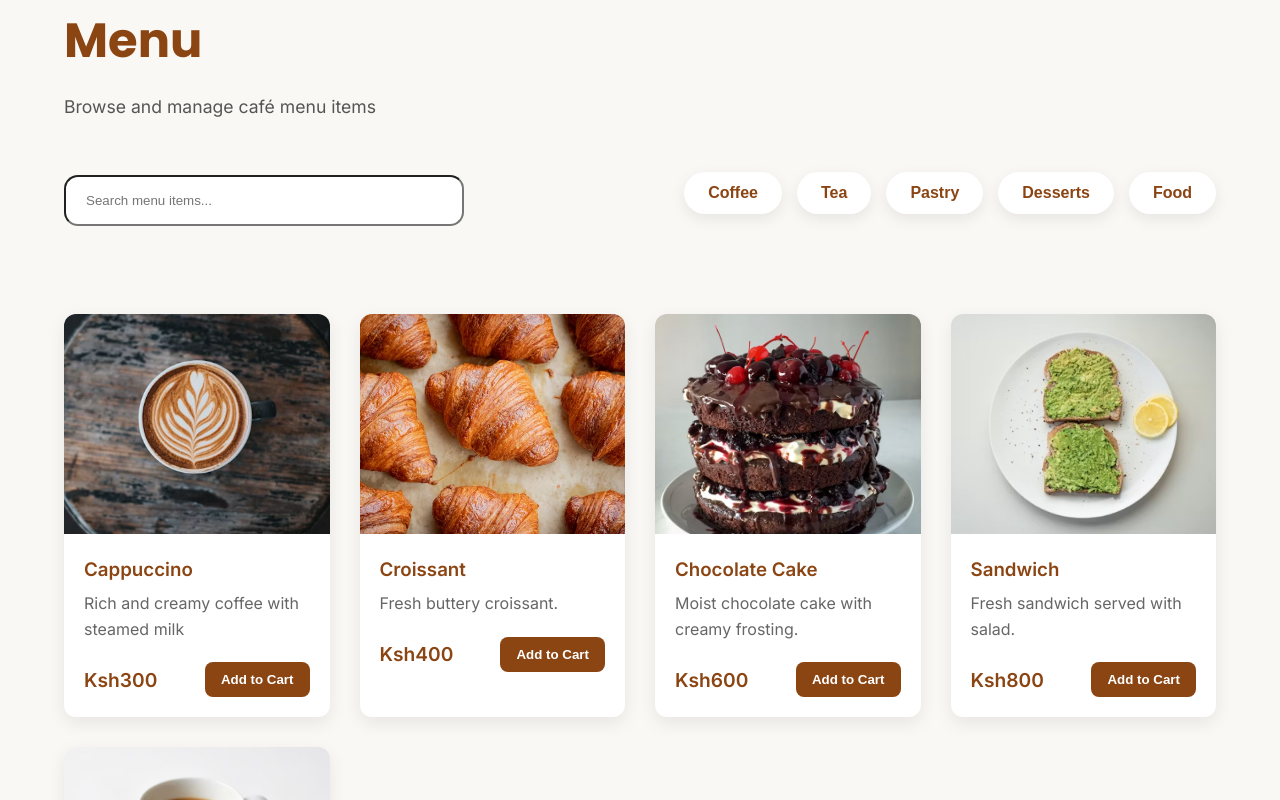
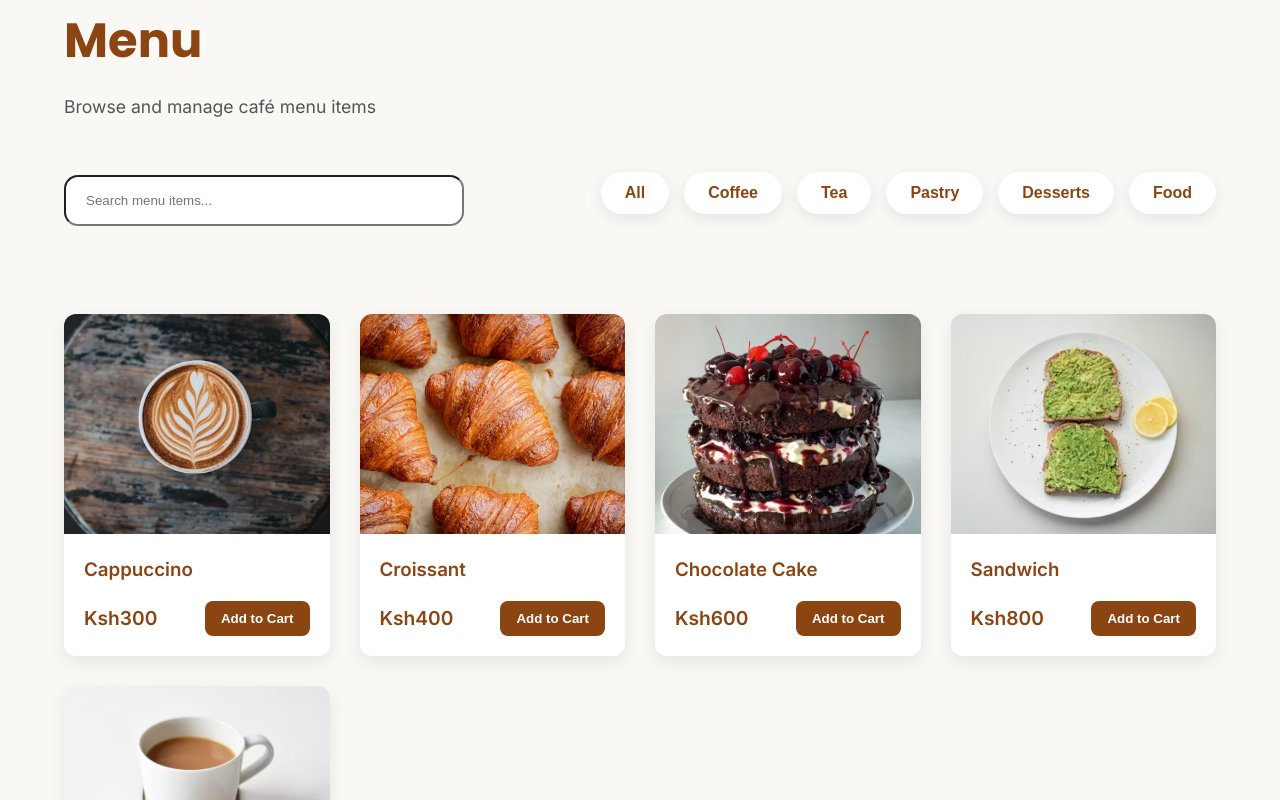
Before and after one commit to ilhan-moha/Manziz-Cafe.frontend, a React (Create React App) app: page /menu in a window 1280 px wide. Shown: the top 800 px of the page. Built offline with nearby package versions, Linux system fonts and the light colour scheme; the HTML template or start-up script is replaced by a standard one.

Commit message:
Add search and category filtering to menu page

```diff
--- a/src/pages/Menu.jsx
+++ b/src/pages/Menu.jsx
@@ -1,3 +1,5 @@
+import { useState } from "react"
+
 import MenuCard from "../components/menu/MenuCard"
 
 import cappuccino from "../assets/images/cappuccino.avif"
@@ -8,10 +10,70 @@ import tea from "../assets/images/tea.avif";
 
 import "../styles/menu.css";
 
+function Menu() {
+const  menuItems = [
+      {
+    image: cappuccino,
+    name: "Cappuccino",
+    description: "Rich and creamy coffee with steamed milk",
+    price: 300,
+    category: "Coffee",
 
-function Menu () {
-    return(
+  },
+  {
+    image: croissant,
+    name: "Croissant",
+    description: "Fresh buttery croissant",
+    price: 400,
+    category: "Pastry",
+
+  },
+   {
+    image: chocolatecake,
+    name: "Chocolate Cake",
+    description: "Moist chocolate cake with creamy frosting",
+    price: 600,
+    category: "Desserts",
+
+  },
+  {
+    image: sandwich,
+    name: "Sandwich",
+    description: "Fresh sandwich served with salad",
+    price: 800,
+    category: "Food",
+
+  },
+  {
+    image:tea,
+    name: " Kenyan Tea",
+    description: "Traditional Kenyan tea with milk and spices.",
+    price: 250,
+    category: "Tea"
+  }
+]
+
+const [search, setSearch] = useState("");
+
+
+const [category, setCategory] = useState("All");
+
+
+const filteredItems = menuItems.filter((item) => {
+  const matchesSearch = item.name
+    .toLowerCase()
+    .includes(search.toLowerCase());
+
+  const matchesCategory =
+    category === "All" || item.category === category;
+
+  return matchesSearch && matchesCategory;
+});
+
+
+ return (
         <section className="menu-page">
+
           <div className="menu-header">
             <h1>Menu</h1>
             <p>Browse and manage café menu items</p>
@@ -23,58 +85,56 @@ function Menu () {
                 <input
                  type="text"
                  placeholder="Search menu items..."
+                 value={search}
+                 onChange={(e) => setSearch(e.target.value)}
                 />
             </div>
 
 
           <div className="menu-categories">
-            <button>Coffee</button>
-            <button>Tea</button>
-            <button>Pastry</button>
-            <button>Desserts</button>
-            <button>Food</button>
+            <button
+             className={category === "ALL" ? "active" : ""}
+             onClick={() => setCategory("ALL")}>
+            All</button>
+            <button
+              className={category === "Coffee" ? "active" : ""}
+              onClick={() => setCategory("Coffee")}
+            >Coffee</button>
+            <button
+                className={category === "Tea" ? "active" : ""}
+                onClick={() => setCategory("Tea")}
+            >Tea</button>
+            <button
+                   className={category === "Pastry" ? "active" : ""}
+                   onClick={() => setCategory("Pastry")}
+
+            >Pastry</button>
+            <button
+             className={category === "Desserts" ? "active" : ""}
+             onClick={() => setCategory("Desserts")}
+            >Desserts</button>
+            <button
+                  className={category === "Food" ? "active" : ""}
+                  onClick={() => setCategory("Food")}
+
+            >Food</button>
           </div>
            </div>
 
           <div className="menu-grid">
-             <MenuCard
-               image={cappuccino}
-               name="Cappuccino"
-               description="Rich and creamy coffee with steamed milk"
-               price="300"
-             />
+           {filteredItems.map((item) => (
+              <MenuCard
+                key = {item.name}
+                image = {item.image}
+                name = {item.name}
+                descrption = {item.description}
+                price = {item.price}
+               />
+          ) )}
 
-             <MenuCard
-               image={croissant}
-               name="Croissant"
-               description="Fresh buttery croissant."
-               price="400"
-             />
+       </div>
+ </section>
+ );
 
-             <MenuCard
-               image={chocolatecake}
-               name="Chocolate Cake"
-               description="Moist chocolate cake with creamy frosting."
-               price="600"
-             />
-
-             <MenuCard
-               image={sandwich}
-               name="Sandwich"
-               description="Fresh sandwich served with salad."
-               price="800"
-             />
-
-             <MenuCard
-                image={tea}
-                name="Kenyan Tea"
-                description="Traditional Kenyan tea with milk and spices."
-                price="250"
-
-                />
-            </div>
-        </section>
-    );
 }
-
 export default  Menu;
```
